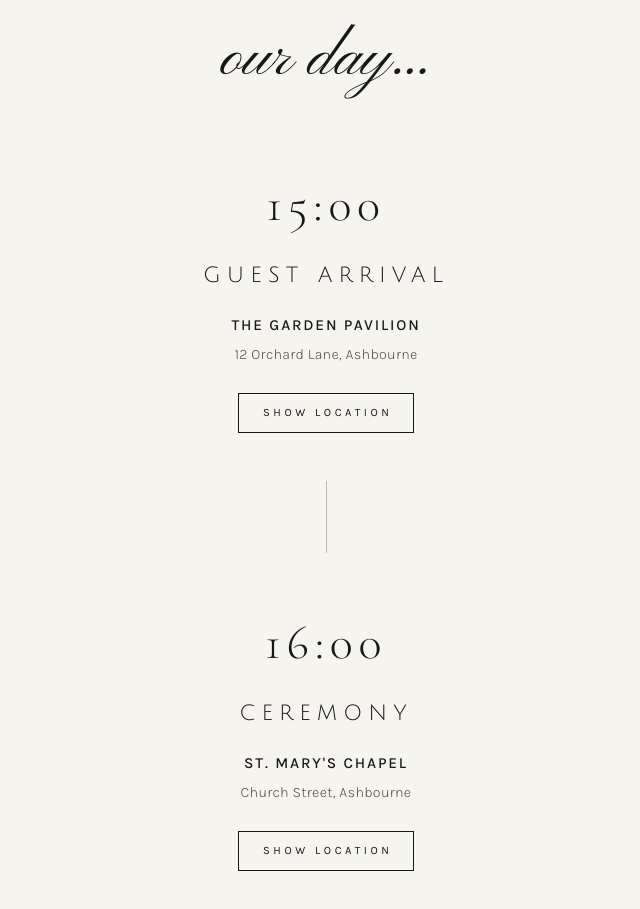
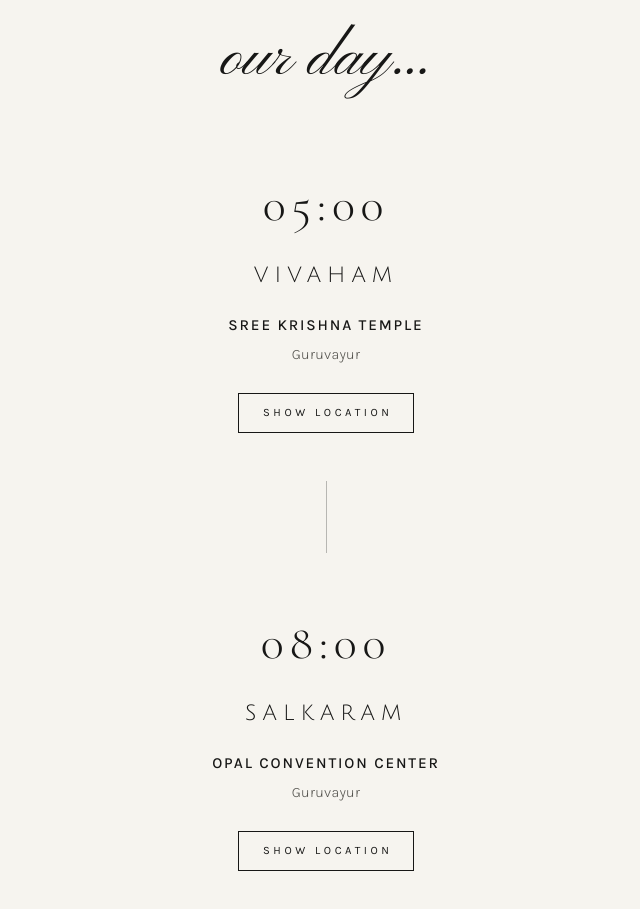
Before and after one commit to rxhul078/rahul-anju-wedding, a plain HTML site: page index.html in a window 1280 px wide. Shown: the part 1843-2752 px from the top of the page, without its empty margins (314-954 px from the left). Drawn offline with nearby package versions, Linux system fonts and the light colour scheme.

Commit message:
Update index.html

```diff
--- a/index.html
+++ b/index.html
@@ -11,14 +11,14 @@
        ═══════════════════════════════════════════════════════════════ -->
 
   <!-- CUSTOMIZE: title and description (shown on Google and in link previews) -->
-  <title>Emma &amp; James · 17 June 2028</title>
-  <meta name="description" content="We're getting married! Saturday 17 June 2028, Ashbourne. All the details and RSVP.">
+  <title>RAHUL &amp; ANJU · 26 November 2026</title>
+  <meta name="description" content="We're getting married! Thursday 26 November 2026, Guruvayur. All the details and RSVP.">
 
   <!-- A wedding invite site usually should NOT show up on Google: this line hides it from search engines. Remove it if you want the opposite. -->
   <meta name="robots" content="noindex">
 
   <!-- Preview shown when you share the link (WhatsApp, Telegram, iMessage) -->
-  <meta property="og:title" content="Emma & James, 17 June 2028">
+  <meta property="og:title" content="RAHUL & ANJU, 26 November 2026">
   <meta property="og:description" content="We're getting married! All the details and RSVP.">
   <meta property="og:image" content="https://images.unsplash.com/photo-1519741497674-611481863552?auto=format&fit=crop&w=1200&q=70">
   <meta property="og:type" content="website">
@@ -45,9 +45,9 @@
 
     <div class="hero-names">
       <!-- CUSTOMIZE: your names -->
-      <h1>Emma <span class="amp">&amp;</span> James</h1>
+      <h1>RAHUL <span class="amp">&amp;</span> ANJU</h1>
       <!-- CUSTOMIZE: the date -->
-      <p class="hero-date">17 . 06 . 2028</p>
+      <p class="hero-date">26 . 11 . 26</p>
     </div>
 
     <a class="scroll-hint" href="#story" aria-label="Scroll to see the details">
@@ -95,20 +95,20 @@
            https://www.google.com/maps/search/?api=1&query=VENUE+NAME+CITY -->
 
       <article class="event reveal">
-        <p class="event-time">15:00</p>
-        <h3 class="event-name">Guest Arrival</h3>
-        <p class="event-venue">The Garden Pavilion</p>
-        <p class="event-address">12 Orchard Lane, Ashbourne</p>
+        <p class="event-time">05:00</p>
+        <h3 class="event-name">VIVAHAM</h3>
+        <p class="event-venue">Sree Krishna Temple</p>
+        <p class="event-address">Guruvayur</p>
         <a class="btn-location" href="https://www.google.com/maps/search/?api=1&query=Kew+Gardens+London" target="_blank" rel="noopener">Show location</a>
       </article>
 
       <div class="divider" aria-hidden="true"></div>
 
       <article class="event reveal">
-        <p class="event-time">16:00</p>
-        <h3 class="event-name">Ceremony</h3>
-        <p class="event-venue">St. Mary's Chapel</p>
-        <p class="event-address">Church Street, Ashbourne</p>
+        <p class="event-time">08:00</p>
+        <h3 class="event-name">SALKARAM</h3>
+        <p class="event-venue">Opal Convention Center</p>
+        <p class="event-address">Guruvayur</p>
         <a class="btn-location" href="https://www.google.com/maps/search/?api=1&query=Kew+Gardens+London" target="_blank" rel="noopener">Show location</a>
       </article>
 
@@ -203,7 +203,7 @@
   </main>
 
   <footer class="footer">
-    <p class="footer-names">Emma &amp; James</p>
+    <p class="footer-names">RAHUL &amp; ANJU</p>
     <p class="footer-date">17 . 06 . 2028 · Ashbourne</p>
     <p class="footer-demo">Starter kit, placeholder names, Unsplash photos</p>
   </footer>
```
